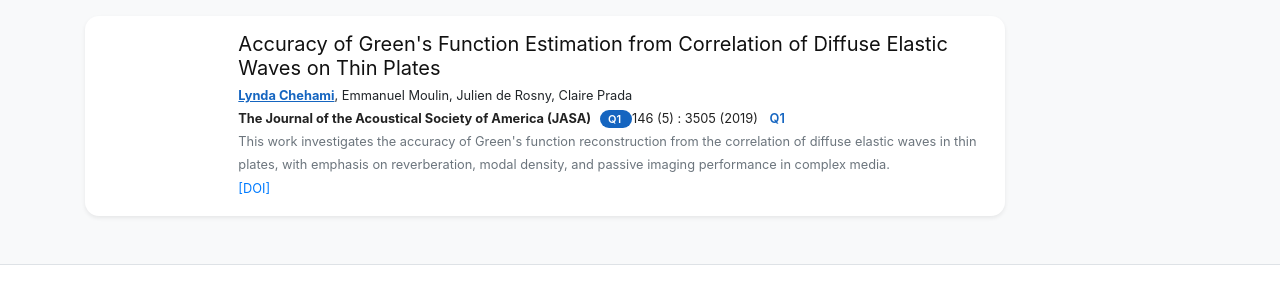
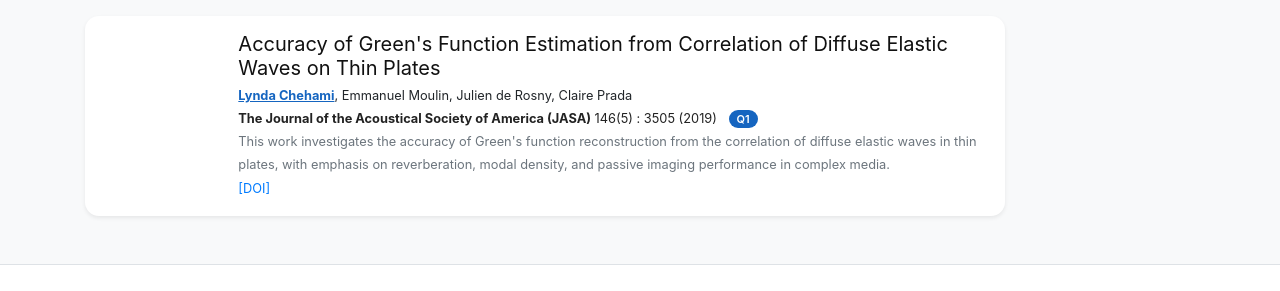
Before and after one commit to lchehami/lchehami.github.io, a Jekyll site: the page built from publications.html, in a window 1280 px wide. Shown: the part 172-463 px from the top of the page. Built offline with Jekyll 4.4.1, drawn with Linux system fonts in a browser that asks for light colours; nearby versions of some CDN libraries; a style sheet for code colours, icons or effects is not loaded.

Commit message:
Update publication_item.html

```diff
--- a/_includes/widgets/publication_item.html
+++ b/_includes/widgets/publication_item.html
@@ -1,4 +1,5 @@
 {% assign item = include.item %}
+
 <div class="d-none d-md-block">
     <div class="row no-gutters {% unless include.hide_bottom_border %}border-bottom{% endunless %} border-gray">
         <div class="col-md-3 col-xl-2 mb-md-0 p-md-3">
@@ -8,68 +9,60 @@
             <svg class="bubble-visual-hash lazy w-100 rounded-sm" data-bubble-visual-hash="{{ item.id }}" viewBox="0 0 300 200"></svg>
             {%- endif -%}
         </div>
+
         <div class="col-md-9 col-xl-10 p-3 pl-md-0">
             <h5 class="mt-0 mb-1 font-weight-normal">{{ item.title }}</h5>
-            <p class="mt-0 mb-0 small">{% include widgets/author_list.html authors=item.authors %}</p>
+
             <p class="mt-0 mb-0 small">
+                {% include widgets/author_list.html authors=item.authors %}
+            </p>
 
-{{ item.pub_pre }}
+            <p class="mt-0 mb-0 small">
+                {{ item.pub_pre }}
+                <strong>{{ item.pub }}</strong>
+                {{ item.pub_post }}
 
-<strong style="font-weight:700;">
-{{ item.pub }}
-</strong>
+                {% if item.volume %}
+                    {{ item.volume }}{% if item.issue %}({{ item.issue }}){% endif %}
+                {% endif %}
 
-{% if item.qrank %}
-<span style="
-background:#1565c0;
-color:white;
-padding:2px 8px;
-border-radius:12px;
-font-size:11px;
-font-weight:600;
-margin-left:6px;">
-{{ item.qrank }}
-</span>
-{% endif %}
+                {% if item.pages %}
+                    : {{ item.pages }}
+                {% endif %}
 
-{{ item.pub_post }}
+                {% if item.pub_date %}
+                    ({{ item.pub_date }})
+                {% endif %}
 
-{{ item.volume }}
-{% if item.issue %}({{ item.issue }}){% endif %}
+                {{ item.pub_last }}
 
-{% if item.pages %}
-: {{ item.pages }}
-{% endif %}
+                <span data-semantic-scholar-id="{{ item.semantic_scholar_id }}"></span>
 
-({{ item.pub_date }})
-
-{{ item.pub_last }}
-
-<span data-semantic-scholar-id="{{ item.semantic_scholar_id }}"></span>
-
-{% if item.qrank %}
-<span style="
-margin-left:8px;
-font-weight:600;
-color:#1565c0;">
-{{ item.qrank }}
-</span>
-{% endif %}
-
-</p>
+                {% if item.qrank %}
+                <span style="
+                    background:#1565c0;
+                    color:white;
+                    padding:2px 8px;
+                    border-radius:12px;
+                    font-size:11px;
+                    font-weight:600;
+                    margin-left:8px;">
+                    {{ item.qrank }}
+                </span>
+                {% endif %}
+            </p>
 
             <p class="mt-0 mb-0 small text-muted">{{ item.abstract }}</p>
 
             <p class="small pb-0 mb-0 lh-125 text-muted abstract-links">
                 {% for link in item.links %}
-                {% if link[1].url %}
-                <a target="{{ link[1]['target'] }}" href="{{ link[1]['url'] }}">[{{ link[0] }}]</a>
-                {% else %}
-                <a target="_blank" href="{{ link[1] }}">[{{ link[0] }}]</a>
-                {% endif %}
+                    {% if link[1].url %}
+                    <a target="{{ link[1]['target'] }}" href="{{ link[1]['url'] }}">[{{ link[0] }}]</a>
+                    {% else %}
+                    <a target="_blank" href="{{ link[1] }}">[{{ link[0] }}]</a>
+                    {% endif %}
                 {% endfor %}
             </p>
-
         </div>
     </div>
 </div>
@@ -78,23 +71,61 @@ color:#1565c0;">
     <div class="w-100 {% if include.first %}rounded-xl-top{% endif %} {% if include.last %}rounded-xl-bottom{% endif %}" style="background-color: rgba(255,255,255,0.9);">
         <div class="d-flex align-items-start flex-column py-3 px-4">
             <div class="mb-auto"></div>
+
             <div>
                 <h5 class="mt-0 mb-1 font-weight-normal">{{ item.title }}</h5>
-                <p class="mt-0 mb-0 small">{% include widgets/author_list.html authors=item.authors %}</p>
-                <p class="mt-0 mb-0 small">{{item.pub_pre}}<i>{{ item.pub }}</i>{{ item.pub_post }} {{ item.pub_date }} {{ item.pub_last }} <span data-semantic-scholar-id="{{ item.semantic_scholar_id }}"></span></p>
+
+                <p class="mt-0 mb-0 small">
+                    {% include widgets/author_list.html authors=item.authors %}
+                </p>
+
+                <p class="mt-0 mb-0 small">
+                    {{ item.pub_pre }}
+                    <strong>{{ item.pub }}</strong>
+                    {{ item.pub_post }}
+
+                    {% if item.volume %}
+                        {{ item.volume }}{% if item.issue %}({{ item.issue }}){% endif %}
+                    {% endif %}
+
+                    {% if item.pages %}
+                        : {{ item.pages }}
+                    {% endif %}
+
+                    {% if item.pub_date %}
+                        ({{ item.pub_date }})
+                    {% endif %}
+
+                    {{ item.pub_last }}
+
+                    <span data-semantic-scholar-id="{{ item.semantic_scholar_id }}"></span>
+
+                    {% if item.qrank %}
+                    <span style="
+                        background:#1565c0;
+                        color:white;
+                        padding:2px 8px;
+                        border-radius:12px;
+                        font-size:11px;
+                        font-weight:600;
+                        margin-left:8px;">
+                        {{ item.qrank }}
+                    </span>
+                    {% endif %}
+                </p>
+
                 <p class="mt-0 mb-0 small text-muted">{{ item.abstract }}</p>
 
                 <p class="small pb-0 mb-0 lh-125 text-muted abstract-links">
                     {% for link in item.links %}
-                    {% if link[1].url %}
-                    <a target="{{ link[1]['target'] }}" href="{{ link[1]['url'] }}">[{{ link[0] }}]</a>
-                    {% else %}
-                    <a target="_blank" href="{{ link[1] }}">[{{ link[0] }}]</a>
-                    {% endif %}
+                        {% if link[1].url %}
+                        <a target="{{ link[1]['target'] }}" href="{{ link[1]['url'] }}">[{{ link[0] }}]</a>
+                        {% else %}
+                        <a target="_blank" href="{{ link[1] }}">[{{ link[0] }}]</a>
+                        {% endif %}
                     {% endfor %}
                 </p>
             </div>
         </div>
     </div>
-
 </div>
```
